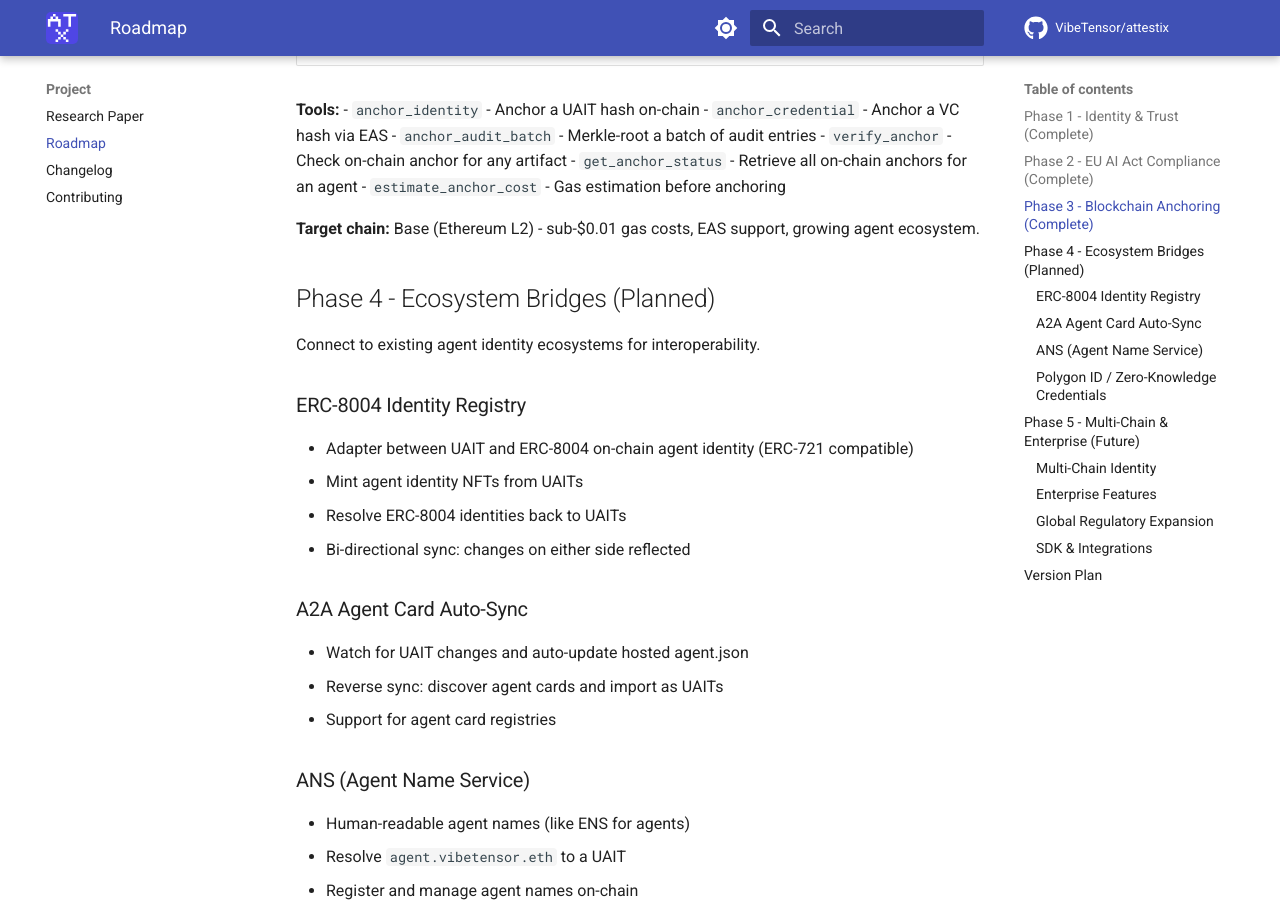
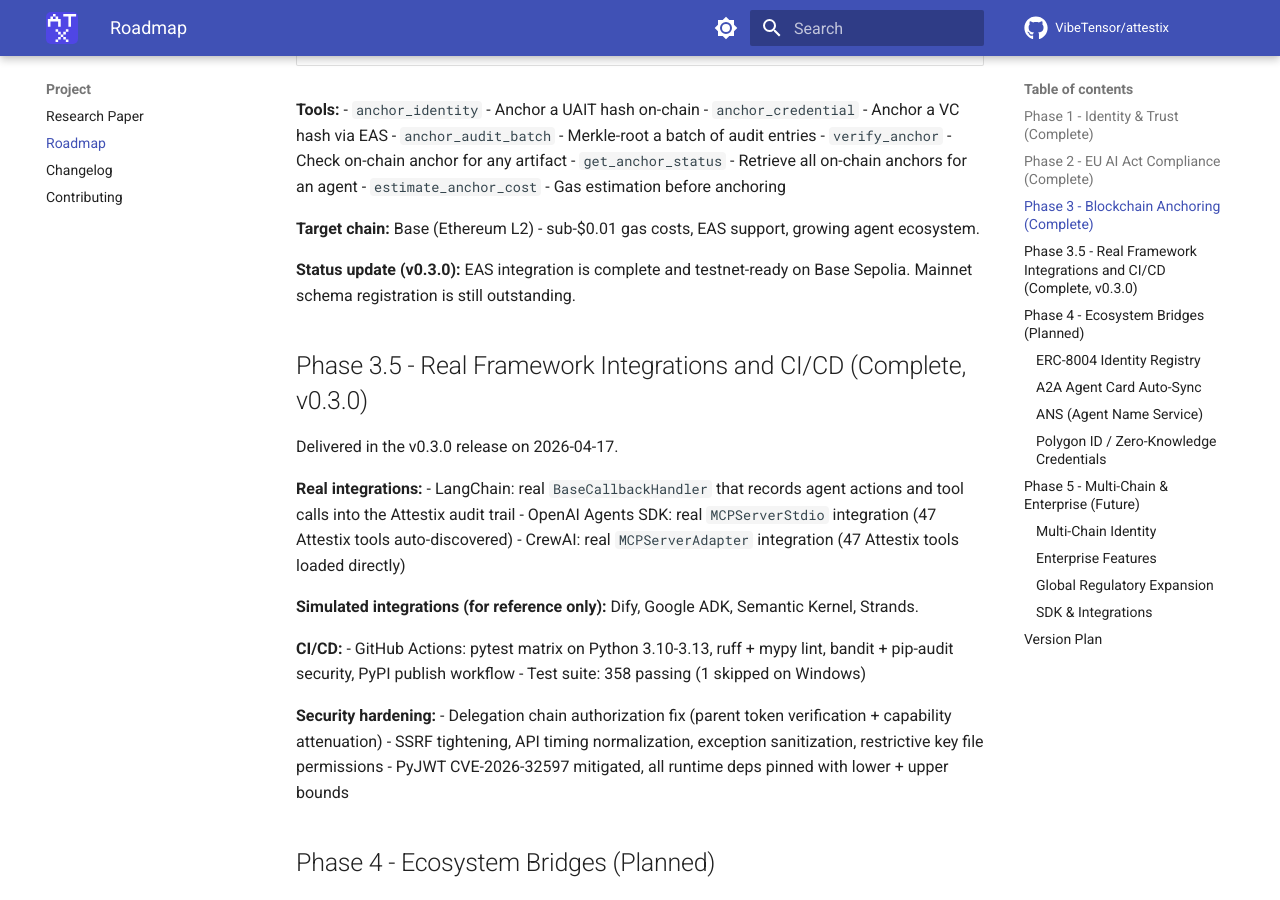
Before and after one commit to VibeTensor/attestix, an MkDocs documentation site: the page built from docs/roadmap.md, in a window 1280 px wide and 900 px high, scrolled down 2021 px. Built offline with MkDocs 1.6.1 and Material for MkDocs 9.7.7, drawn with Linux system fonts in a browser that asks for light colours; comment, search, counter and statistics services are not loaded; some of the changed text lies outside the part shown.

Commit message:
docs: sync docs + MEMORY.md with current state (v0.3.0, 358 tests, 3 real integrations) (#58)
Sync public docs and pyproject classifiers to the v0.3.0 ground truth
after all today's merges (PRs #41, #42, #45, #46, #47, #48, #49, #50,
#51, #55).

README.md:
- Update hero subtitle to 358 tests, 44 REST endpoints, and the 3 real
  framework integrations (LangChain, OpenAI Agents SDK, CrewAI).
- Replace the 284 / 91 legacy test counts with the current split
  (358 passing, 1 skipped on Windows for POSIX chmod; 79 benchmarks).

docs/changelog.md:
- Add a full v0.3.0 section covering: real LangChain, OpenAI Agents,
  and CrewAI integrations; 7 framework examples + 15 integration
  tests; GitHub Actions CI/CD matrix across Python 3.10-3.13; EAS
  schema UID correctness; Annex III Article 43 differentiation; the
  CRITICAL delegation chain auth bypass fix; the security batch
  (SSRF, API timing, exception leaks, display_name, key perms); the
  4 HIGH blockers fix + PyJWT CVE-2026-32597 mitigation + dependency
  pinning; and the test count move from 284 to 358.

docs/roadmap.md:
- Add Phase 3.5 (Complete, v0.3.0) describing the real framework
  integrations, CI/CD, and security hardening delivered today.
- Note EAS integration is complete and testnet-ready on Base Sepolia
  but mainnet schema registration is still outstanding.
- Rewrite the version plan: 0.3.0 is Phase 3.5 (shipped), 0.4.0 now
  targets broader GDPR coverage, ISO/IEC 42001 alignment, and EAS
  mainnet schema registration. ERC-8004 / A2A sync / ANS / Polygon ID
  move to 0.5.0.

pyproject.toml:
- Drop the Python 3.10 classifier so classifiers match the CI test
  matrix (3.11, 3.12, 3.13). requires-python remains >=3.10 for now
  so existing installs do not break.

Out of tree (gitignored) and updated separately:
- paper/internal/standards-coverage.md: reconciled test totals to 358,
  flagged DPDPA as NOT IMPLEMENTED (pitch reference only, no code),
  scoped broader GDPR beyond Article 17 to v0.4.0, and noted EAS
  mainnet schema is not yet registered.
- MEMORY.md (global): updated version to 0.3.0, test count to 358,
  services to 12, REST endpoints to 44, GitHub stars to 15, PyPI
  totals 2,947 / 941 month, and documented the 10 merged PRs and the
  real-vs-simulated integration split.

```diff
--- a/docs/roadmap.md
+++ b/docs/roadmap.md
@@ -61,6 +61,28 @@ The project vision: every AI agent gets a verifiable identity, proves its compli
 - `estimate_anchor_cost` - Gas estimation before anchoring
 
 **Target chain:** Base (Ethereum L2) - sub-$0.01 gas costs, EAS support, growing agent ecosystem.
+
+**Status update (v0.3.0):** EAS integration is complete and testnet-ready on Base Sepolia. Mainnet schema registration is still outstanding.
+
+## Phase 3.5 - Real Framework Integrations and CI/CD (Complete, v0.3.0)
+
+Delivered in the v0.3.0 release on 2026-04-17.
+
+**Real integrations:**
+- LangChain: real `BaseCallbackHandler` that records agent actions and tool calls into the Attestix audit trail
+- OpenAI Agents SDK: real `MCPServerStdio` integration (47 Attestix tools auto-discovered)
+- CrewAI: real `MCPServerAdapter` integration (47 Attestix tools loaded directly)
+
+**Simulated integrations (for reference only):** Dify, Google ADK, Semantic Kernel, Strands.
+
+**CI/CD:**
+- GitHub Actions: pytest matrix on Python 3.10-3.13, ruff + mypy lint, bandit + pip-audit security, PyPI publish workflow
+- Test suite: 358 passing (1 skipped on Windows)
+
+**Security hardening:**
+- Delegation chain authorization fix (parent token verification + capability attenuation)
+- SSRF tightening, API timing normalization, exception sanitization, restrictive key file permissions
+- PyJWT CVE-2026-32597 mitigated, all runtime deps pinned with lower + upper bounds
 
 ## Phase 4 - Ecosystem Bridges (Planned)
 
@@ -126,7 +148,8 @@ Connect to existing agent identity ecosystems for interoperability.
 |---------|-------|--------|
 | 0.1.0 | Phase 1 + 2 | Initial release (36 tools) |
 | 0.2.0 | Phase 3 | Blockchain anchoring + security audit + conformance benchmarks (47 tools, 284 tests) |
-| 0.3.0 | Phase 4 | ERC-8004, A2A sync, ANS |
-| 0.4.0 | Phase 4 | Polygon ID / ZK credentials |
-| 0.5.0 | Phase 5 | Multi-chain + enterprise storage |
+| 0.3.0 | Phase 3.5 | Real LangChain/OpenAI Agents/CrewAI integrations, CI/CD, security hardening (358 tests) |
+| 0.4.0 | Phase 4 | Broader GDPR coverage (beyond Article 17), ISO/IEC 42001 alignment, EAS mainnet schema registration |
+| 0.5.0 | Phase 4 | ERC-8004, A2A sync, ANS, Polygon ID / ZK credentials |
+| 0.6.0 | Phase 5 | Multi-chain + enterprise storage |
 | 1.0.0 | Stable | Production-ready with full test suite and third-party audit |
--- a/pyproject.toml
+++ b/pyproject.toml
@@ -36,7 +36,6 @@ classifiers = [
     "Intended Audience :: Developers",
     "License :: OSI Approved :: Apache Software License",
     "Programming Language :: Python :: 3",
-    "Programming Language :: Python :: 3.10",
     "Programming Language :: Python :: 3.11",
     "Programming Language :: Python :: 3.12",
     "Programming Language :: Python :: 3.13",
```
Also changed, not shown: README.md (+4 -3 lines), docs/changelog.md (+31 -0 lines).
